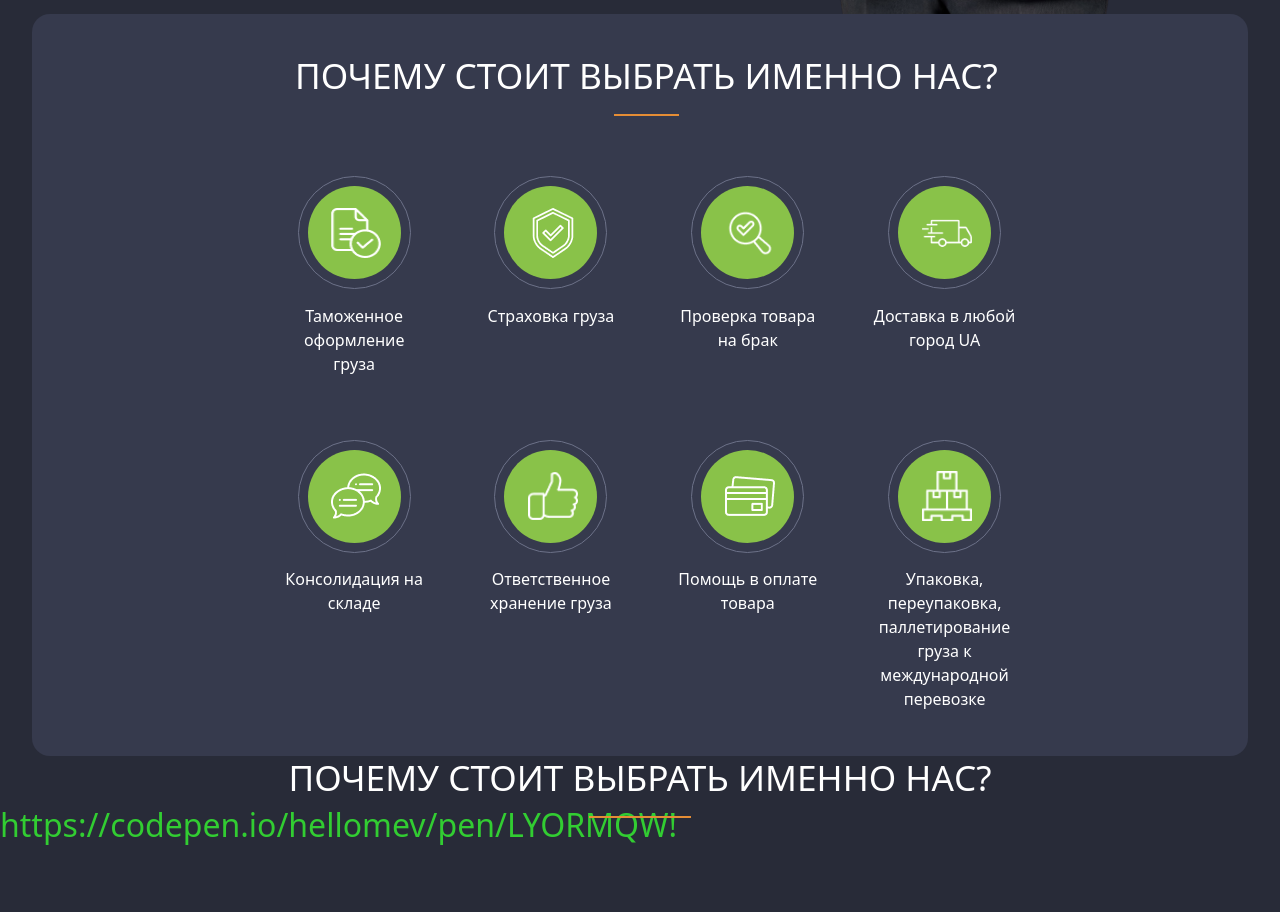
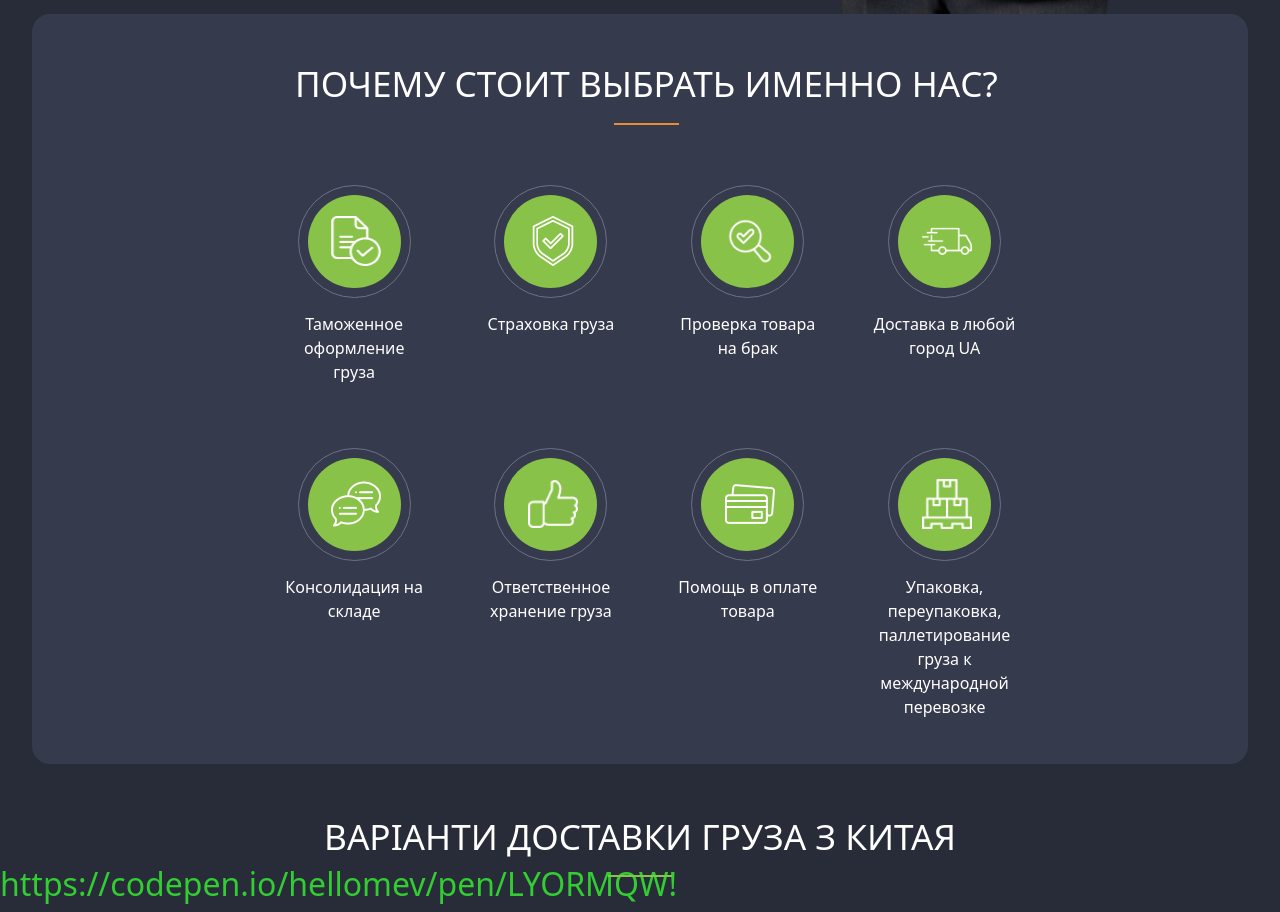
Before and after one commit to VasilyUA/master-tao, a website: page src/index.html in a window 1280 px wide. Shown: the part 1670-2582 px from the top of the page. Before the commit the page ends 2522 px from the top, so only its background shows below. Drawn offline with nearby package versions, Linux system fonts and the light colour scheme; files that its build step writes are made by us from their sources; files whose address does not match are found by name.

Commit message:
Add bild lib

```diff
--- a/src/sass/sections/home/delivery_options/_delivery_options.scss
+++ b/src/sass/sections/home/delivery_options/_delivery_options.scss
@@ -1,4 +1,10 @@
 .delivery-options {
 	color: $colorWhite;
-	border-radius: 0%;
+	&__title {
+		margin-top: 4%;
+		h2::after {
+			width: 5%;
+			border-bottom: 2px solid $colorGreen;
+		}
+	}
 }
--- a/src/sass/sections/home/prospects/_prospects.scss
+++ b/src/sass/sections/home/prospects/_prospects.scss
@@ -13,7 +13,7 @@
 	}
 
 	&__prospects_title {
-		margin-top: 1%;
+		margin-top: 2%;
 	}
 
 	&__content {
--- a/src/templates/elements/title.html
+++ b/src/templates/elements/title.html
@@ -1 +1 @@
-<div class="section-title @@className"><h2>Почему стоит выбрать именно нас?</h2></div>
+<div class="section-title @@className"><h2>@@text</h2></div>
--- a/src/templates/sections/home/delivery_options/index.html
+++ b/src/templates/sections/home/delivery_options/index.html
@@ -1 +1,4 @@
-<section class="delivery-options">@@include('../../../elements/title.html', {className: 'delivery-options__title'})</section>
+<section class="delivery-options">
+	@@include('../../../elements/title.html', {className: 'delivery-options__title', text: 'Варіанти доставки груза з китая'})
+	<div class="container mt-1"></div>
+</section>
--- a/src/templates/sections/home/prospects/index.html
+++ b/src/templates/sections/home/prospects/index.html
@@ -1,5 +1,5 @@
 <section class="prospects">
-	@@include('../../../elements/title.html', {className: 'prospects__prospects_title'})
+	@@include('../../../elements/title.html', {className: 'prospects__prospects_title', text: 'Почему стоит выбрать именно нас?'})
 	<div class="content prospects__content">
 		<div id="carouselProspects" data-bs-ride="carousel" data-slider-element="carousel-slide">
 			@@include('./carousel-indicators.html', { id: 'carouselProspects' })
```
